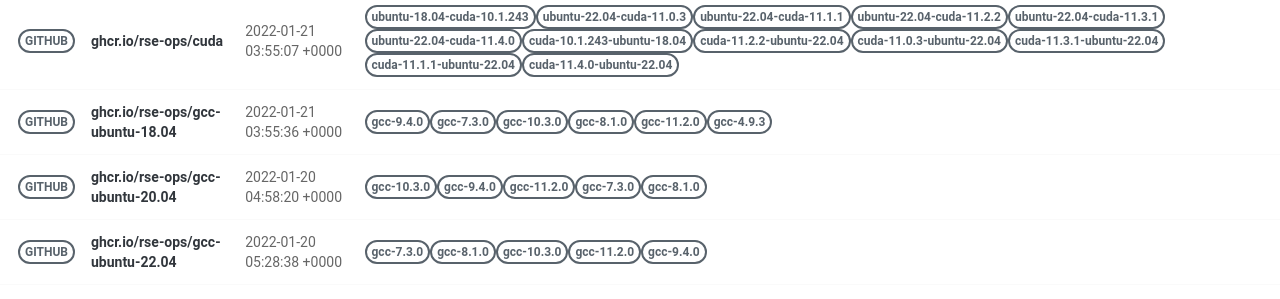
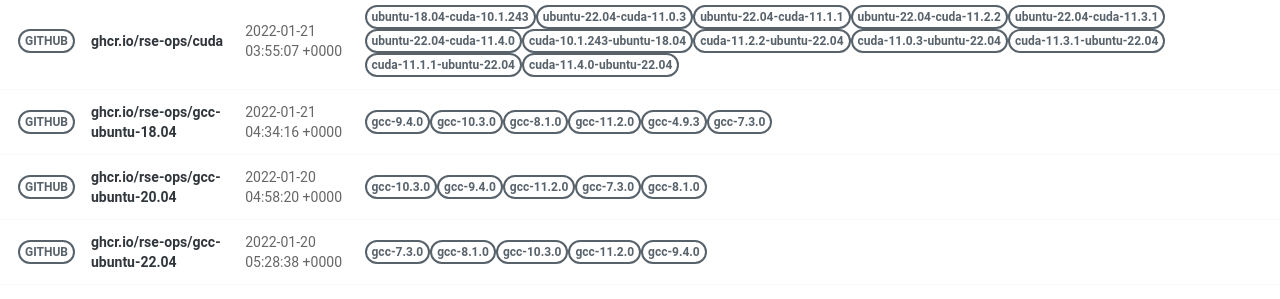
Before and after one commit to rse-ops/docker-images, a Jekyll site: the page built from pages/index.md, in a window 1280 px wide. Shown: the part 502-801 px from the top of the page. Built offline with Jekyll 4.4.1, drawn with Linux system fonts in a browser that asks for light colours; nearby versions of some CDN libraries.

Commit message:
Automated push to update library 2022-01-21

```diff
--- a/_library/ghcr.io-rse-ops-gcc-ubuntu-18.04.md
+++ b/_library/ghcr.io-rse-ops-gcc-ubuntu-18.04.md
@@ -1,7 +1,7 @@
 ---
 layout: container
 name: ghcr.io/rse-ops/gcc-ubuntu-18.04
-updated_at: 2022-01-21 03:55:36.570677
+updated_at: 2022-01-21 04:34:16.988165
 
 
 container_url: https://github.com/orgs/rse-ops/packages/container/package/gcc-ubuntu-18.04
```
Also changed, not shown: other parts of _library/ghcr.io-rse-ops-gcc-ubuntu-18.04.md (+3 -3 lines).
